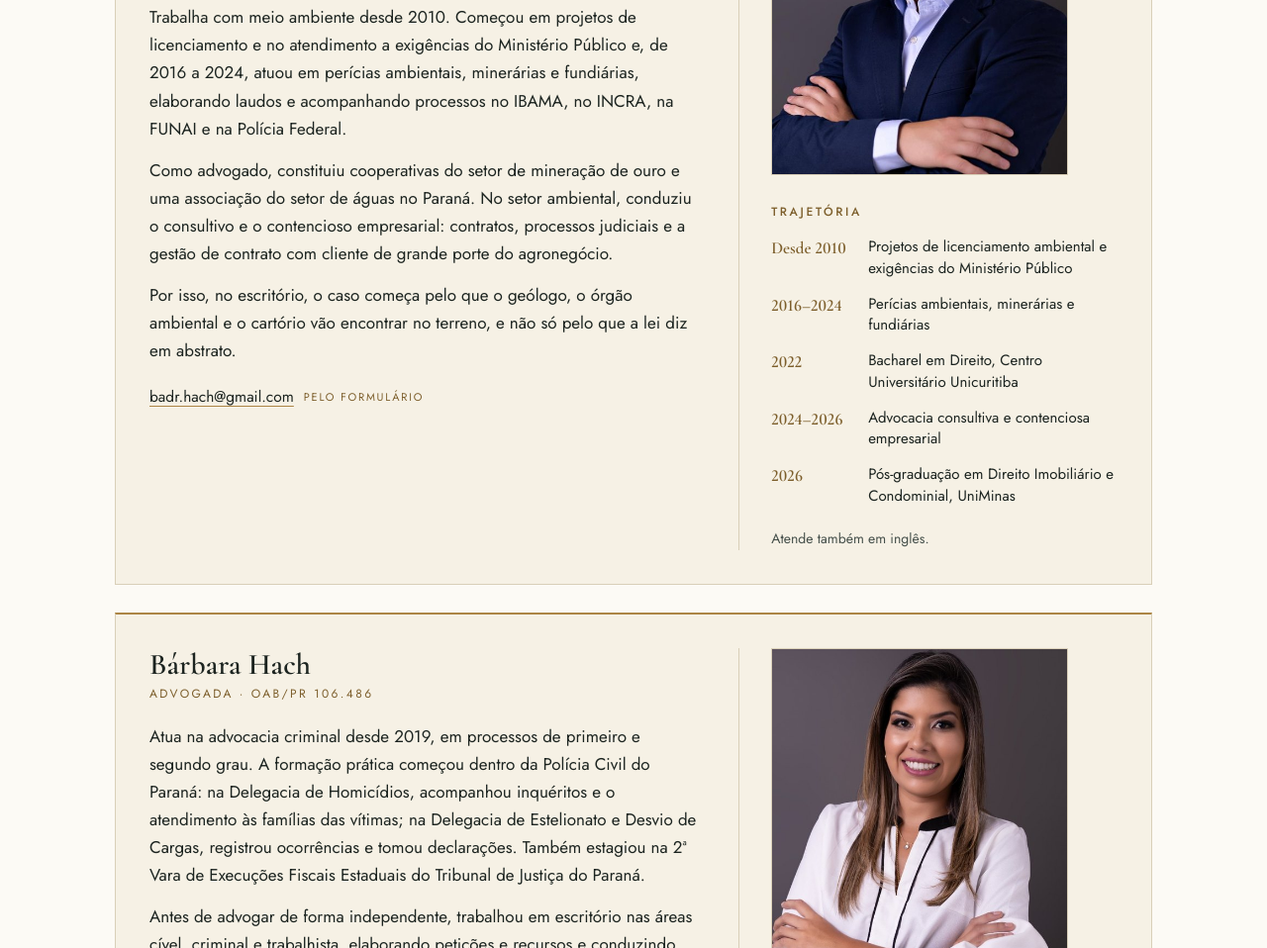
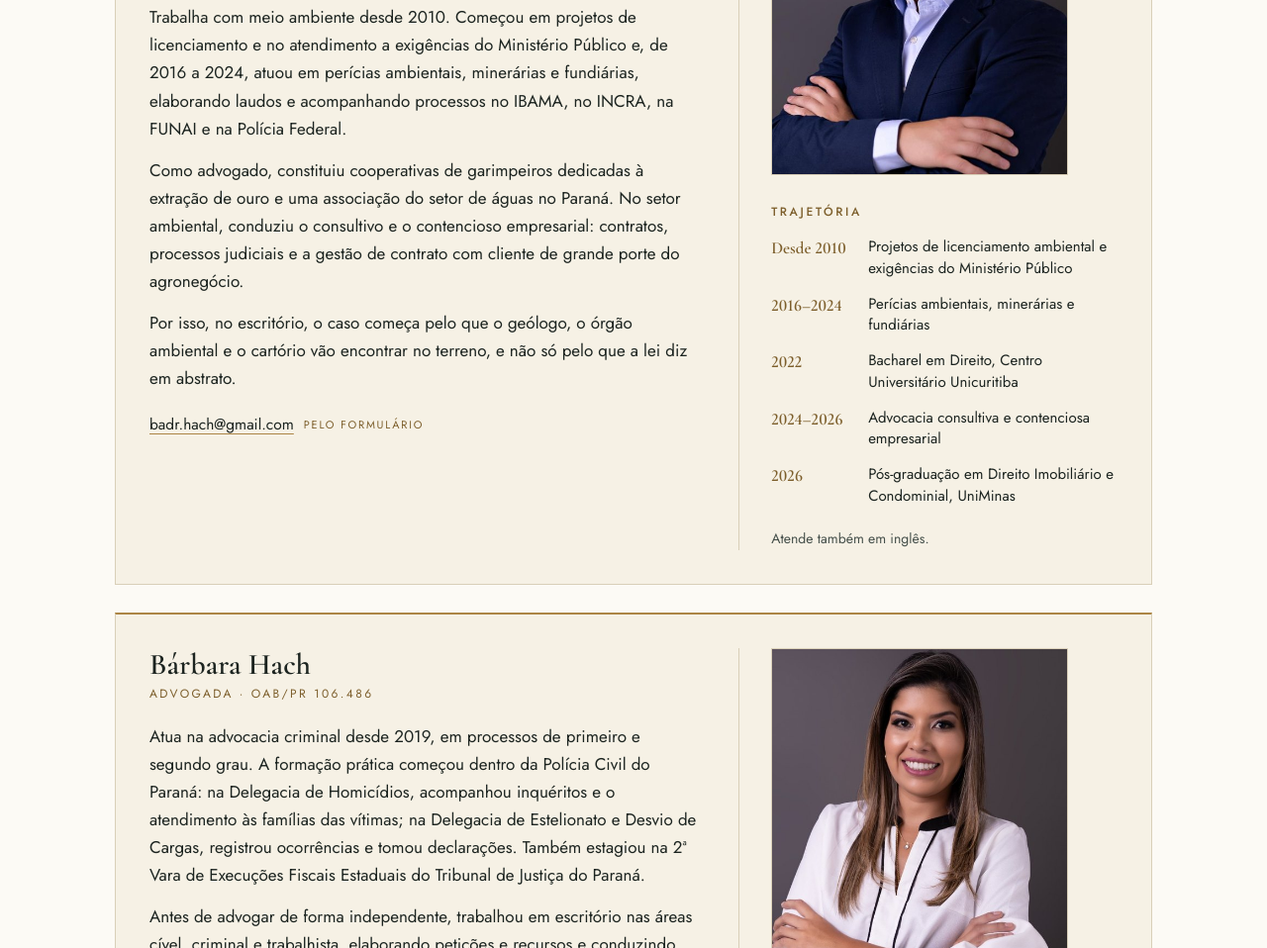
Before and after one commit to badrhach-glitch/badrhach-glitch.github.io, a plain HTML site: page index.html in a window 1280 px wide. Shown: the part 2678-3636 px from the top of the page at 99% size. Drawn offline with nearby package versions, Linux system fonts and the light colour scheme.

Commit message:
Badr Hach: cooperativas de garimpeiros
Co-Authored-By: Claude Opus 5.5 <noreply@anthropic.com>
Claude-Session: https://claude.ai/code/session_016tNy4TX6CuZLwSyaokfLXo

```diff
--- a/index.html
+++ b/index.html
@@ -375,7 +375,7 @@ footer{background:var(--verde-fundo); color:var(--hero-muted); font-size:14px}
             <p class="role">Advogado titular · OAB/PR 121.449</p>
             <p>Cresceu acompanhando o trabalho de campo do pai, geólogo. Nas visitas técnicas a áreas de lavra, inclusive de ouro, a nascentes e a propriedades rurais, aprendeu a ler um empreendimento pelos três meios que o estudo ambiental examina: o físico, o biótico e o socioeconômico.</p>
             <p>Trabalha com meio ambiente desde 2010. Começou em projetos de licenciamento e no atendimento a exigências do Ministério Público e, de 2016 a 2024, atuou em perícias ambientais, minerárias e fundiárias, elaborando laudos e acompanhando processos no IBAMA, no INCRA, na FUNAI e na Polícia Federal.</p>
-            <p>Como advogado, constituiu cooperativas do setor de mineração de ouro e uma associação do setor de águas no Paraná. No setor ambiental, conduziu o consultivo e o contencioso empresarial: contratos, processos judiciais e a gestão de contrato com cliente de grande porte do agronegócio.</p>
+            <p>Como advogado, constituiu cooperativas de garimpeiros dedicadas à extração de ouro e uma associação do setor de águas no Paraná. No setor ambiental, conduziu o consultivo e o contencioso empresarial: contratos, processos judiciais e a gestão de contrato com cliente de grande porte do agronegócio.</p>
             <p>Por isso, no escritório, o caso começa pelo que o geólogo, o órgão ambiental e o cartório vão encontrar no terreno, e não só pelo que a lei diz em abstrato.</p>
             <ul class="contact">
               <li><a class="v contato-link ir-form" id="badr-mail" href="#lead-form" data-para="Badr Hach">badr.hach@gmail.com</a><span class="via">Pelo formulário</span></li>
```
